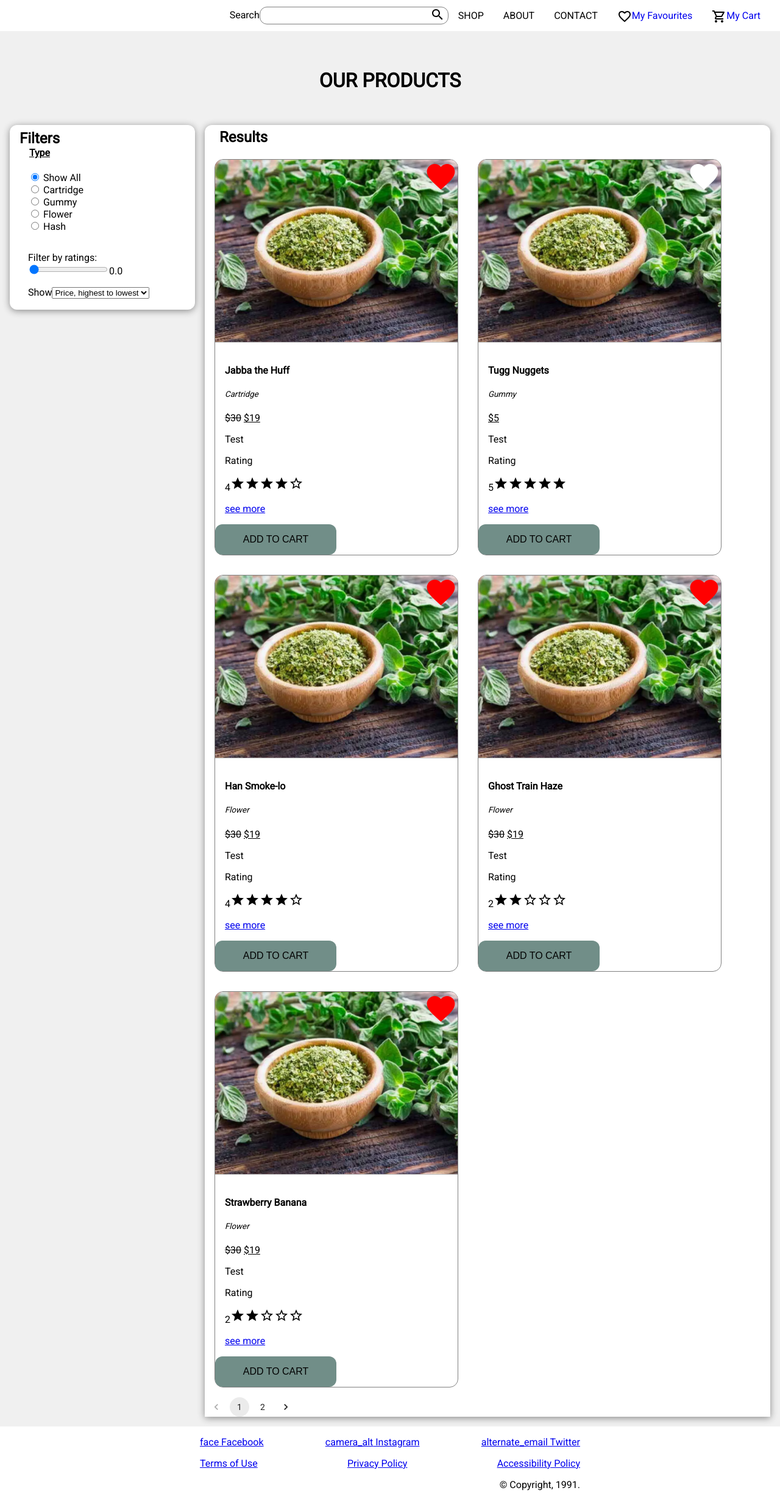
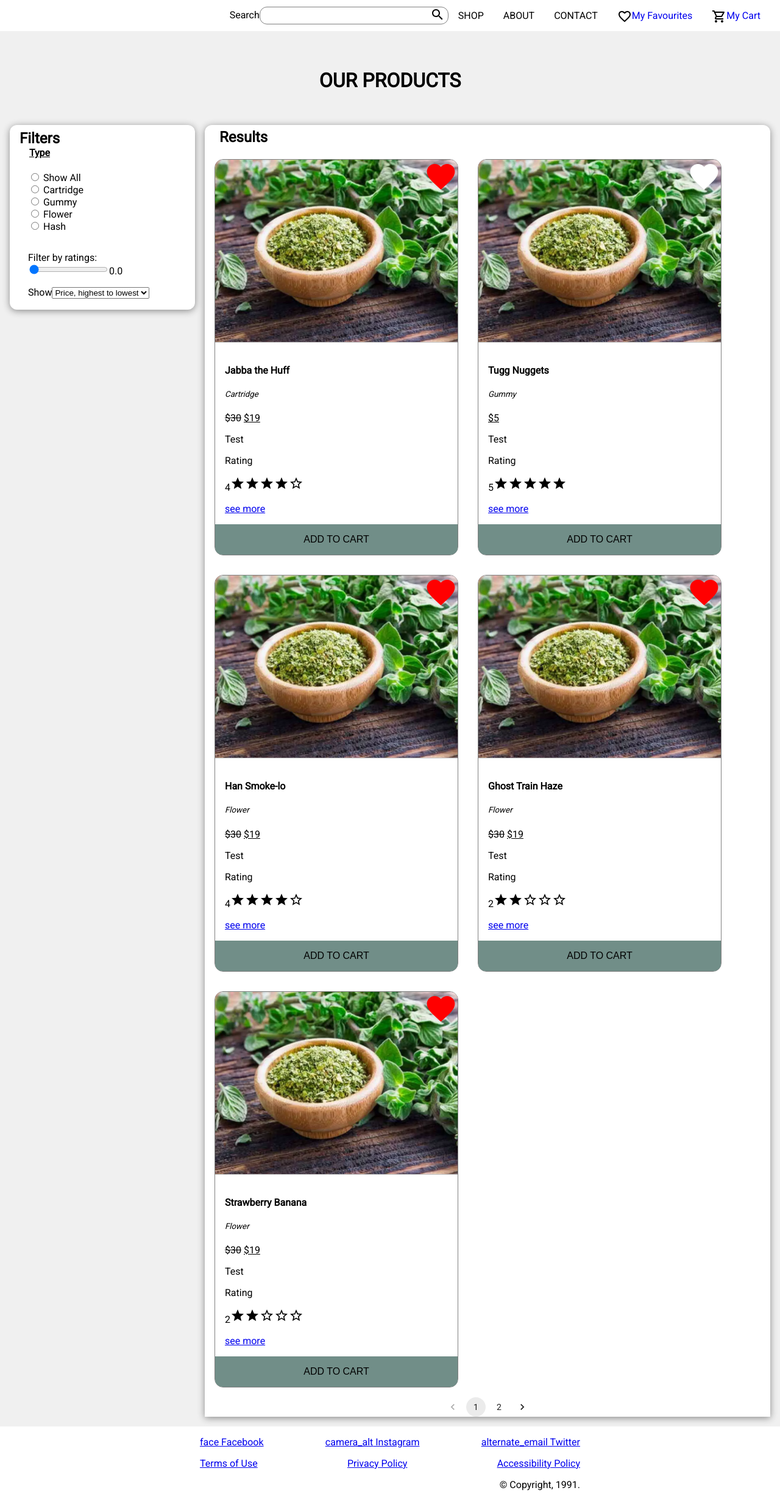
Before and after one commit to Hutasako/wddm-react-estore, a React (Create React App) app: page / in a window 1280 px wide. Shown: the whole page at 61% size. Built offline with nearby package versions, Linux system fonts and the light colour scheme.

Commit message:
pagination alignment

```diff
--- a/src/css/style.css
+++ b/src/css/style.css
@@ -15,12 +15,12 @@
     min-height: 100vh;
 }
 .container {
-padding: 0 1em;
-margin: 0 0;
+    padding: 0 1em;
+    margin: 0 0;
 }
 
 .top-level {
-flex-grow: 1;
+    flex-grow: 1;
 }
 .your-products{
     padding: 0;
@@ -305,6 +305,11 @@ body{
     font-weight: 100;
     font-style: italic;
 }
+
+.pagination-wrapper{
+    display: flex;
+    justify-content: center;
+}
 /* Large viewport */
 @media only screen and (min-width: 70em){
     .products {
--- a/src/pages/store.js
+++ b/src/pages/store.js
@@ -5,7 +5,7 @@ import Products from '../components/products';
 import ProductsContext from '../contexts/productscontext';
 import '../css/style.css';
 import '../css/reset.css';
-import '../css/product.css';
+// import '../css/product.css';
 
 // import SearchFilter from 'components/SearchFilter';
 // // import Products from 'components/Products';
@@ -69,7 +69,7 @@ const Store = ({data}) => {
                 <fieldset onChange={typeChangeSearch}>
                   <legend>Type</legend>
                   <ul className="filter-list">
-                    <li><input type="radio" name="producttype" value="" id="All" checked/> <label htmlFor="All">Show All</label></li>
+                    <li><input type="radio" name="producttype" value="" id="All" /> <label htmlFor="All">Show All</label></li>
                     <li><input type="radio" name="producttype" value="Cartridge" id="Cartridge"/> <label htmlFor="Cartridge">Cartridge</label></li>
                     <li><input type="radio" name="producttype" value="Gummy" id="Gummy"/> <label htmlFor="Gummy">Gummy</label></li>
                     <li><input type="radio" name="producttype" value="Flower" id="Flower"/> <label htmlFor="Flower">Flower</label></li>
```
Also changed, not shown: src/components/products.js (+4 -4 lines).
